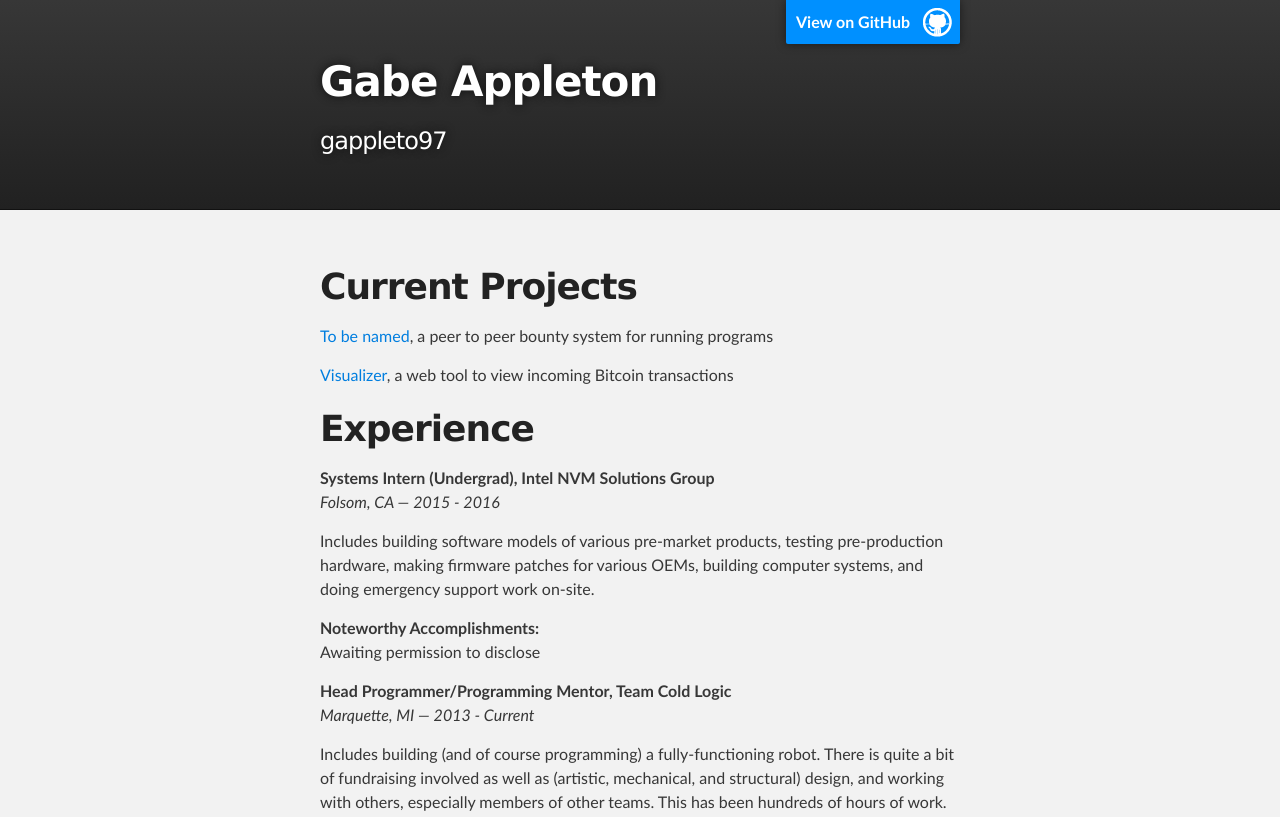
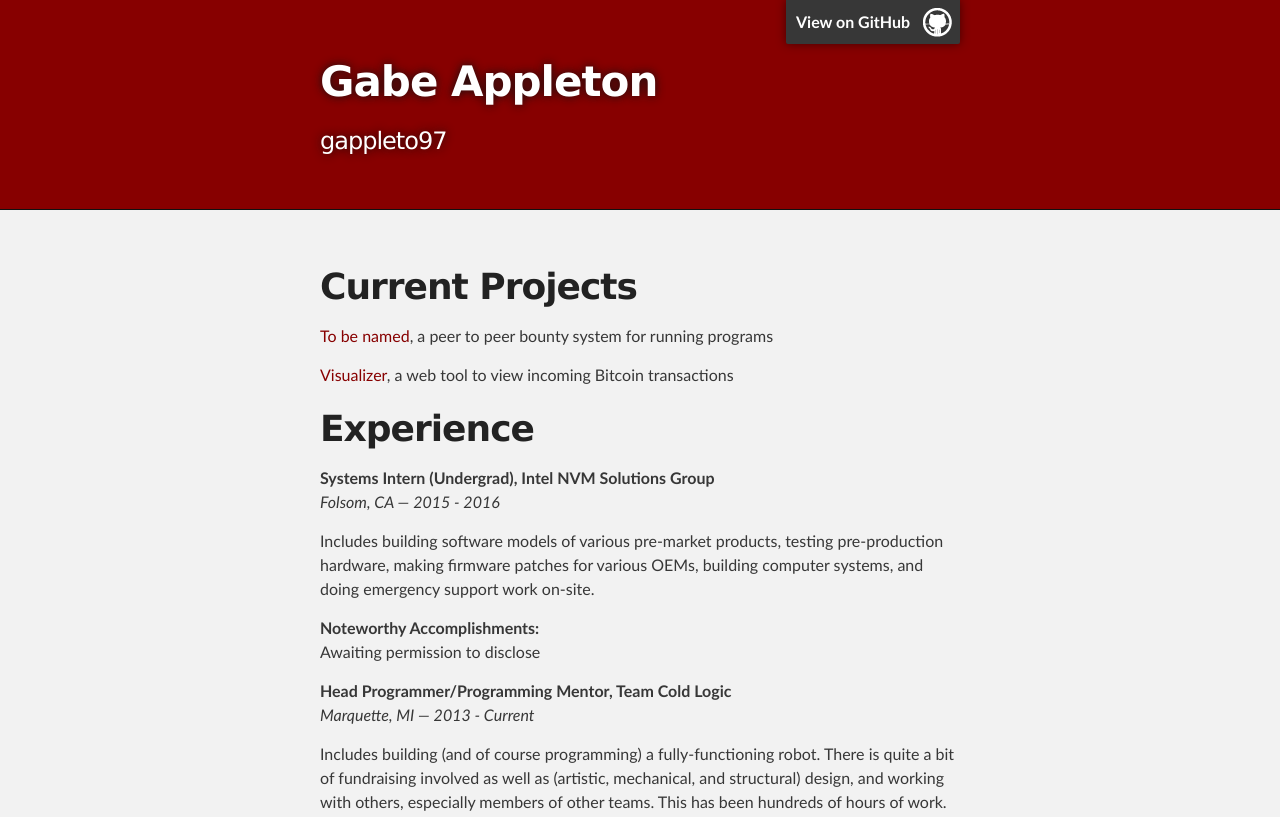
Before and after one commit to LivInTheLookingGlass/gappleto97.github.io, a plain HTML site: page index.html in a window 1280 px wide. Shown: the top 817 px of the page. Drawn offline with Linux system fonts and the light colour scheme.

Commit message:
Redshift

```diff
--- a/stylesheets/stylesheet.css
+++ b/stylesheets/stylesheet.css
@@ -103,7 +103,7 @@ footer p {
 
 a {
   text-decoration: none;
-  color: #007edf;
+  color: #870000;
   text-shadow: none;
 
   transition: color 0.5s ease;
@@ -279,7 +279,7 @@ Full-Width Styles
   z-index: 10;
   padding: 10px 50px 10px 10px;
   color: #fff;
-  background: url('../images/blacktocat.png') #0090ff no-repeat 95% 50%;
+  background: url('../images/blacktocat.png') #373737 no-repeat 95% 50%;
   font-weight: 700;
   box-shadow: 0 0 10px rgba(0,0,0,.5);
   border-bottom-left-radius: 2px;
@@ -287,12 +287,7 @@ Full-Width Styles
 }
 
 #header_wrap {
-  background: #212121;
-  background: -moz-linear-gradient(top, #373737, #212121);
-  background: -webkit-linear-gradient(top, #373737, #212121);
-  background: -ms-linear-gradient(top, #373737, #212121);
-  background: -o-linear-gradient(top, #373737, #212121);
-  background: linear-gradient(top, #373737, #212121);
+  background: #870000;
 }
 
 #header_wrap .inner {
```
